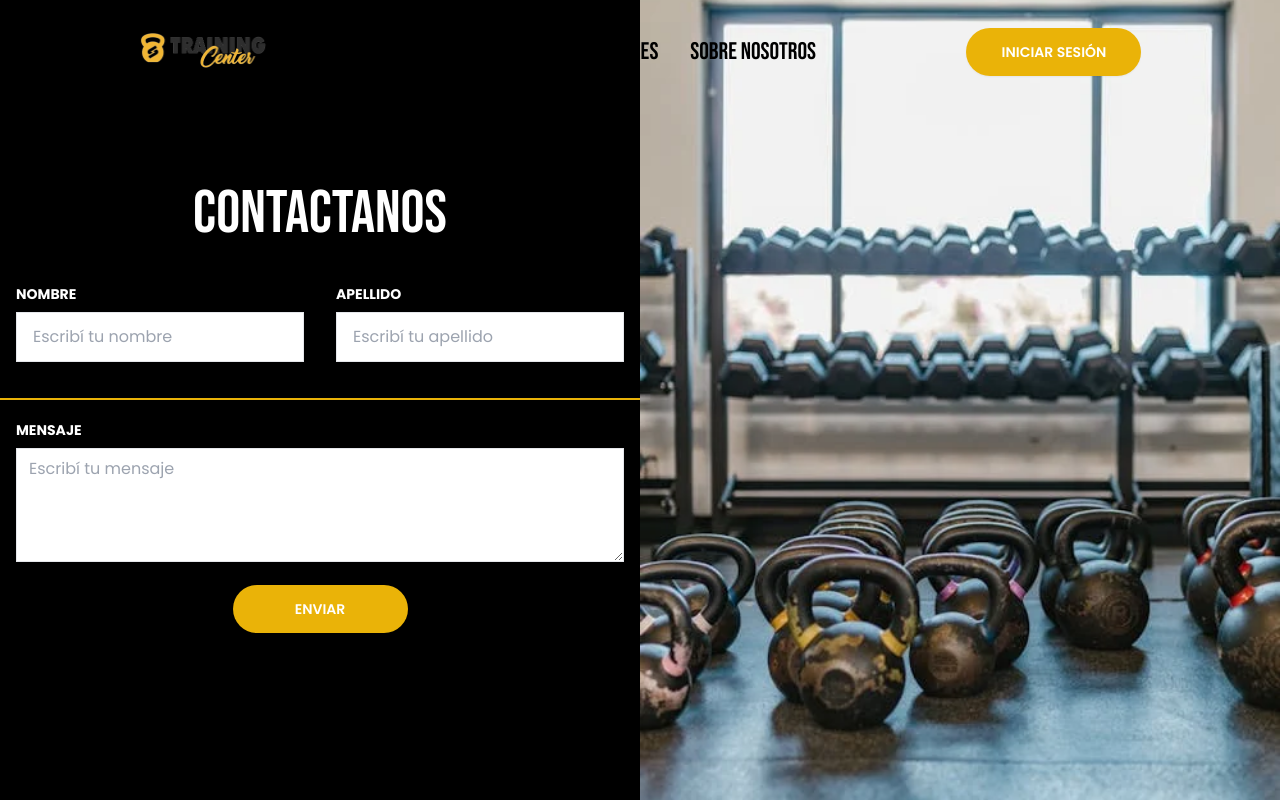
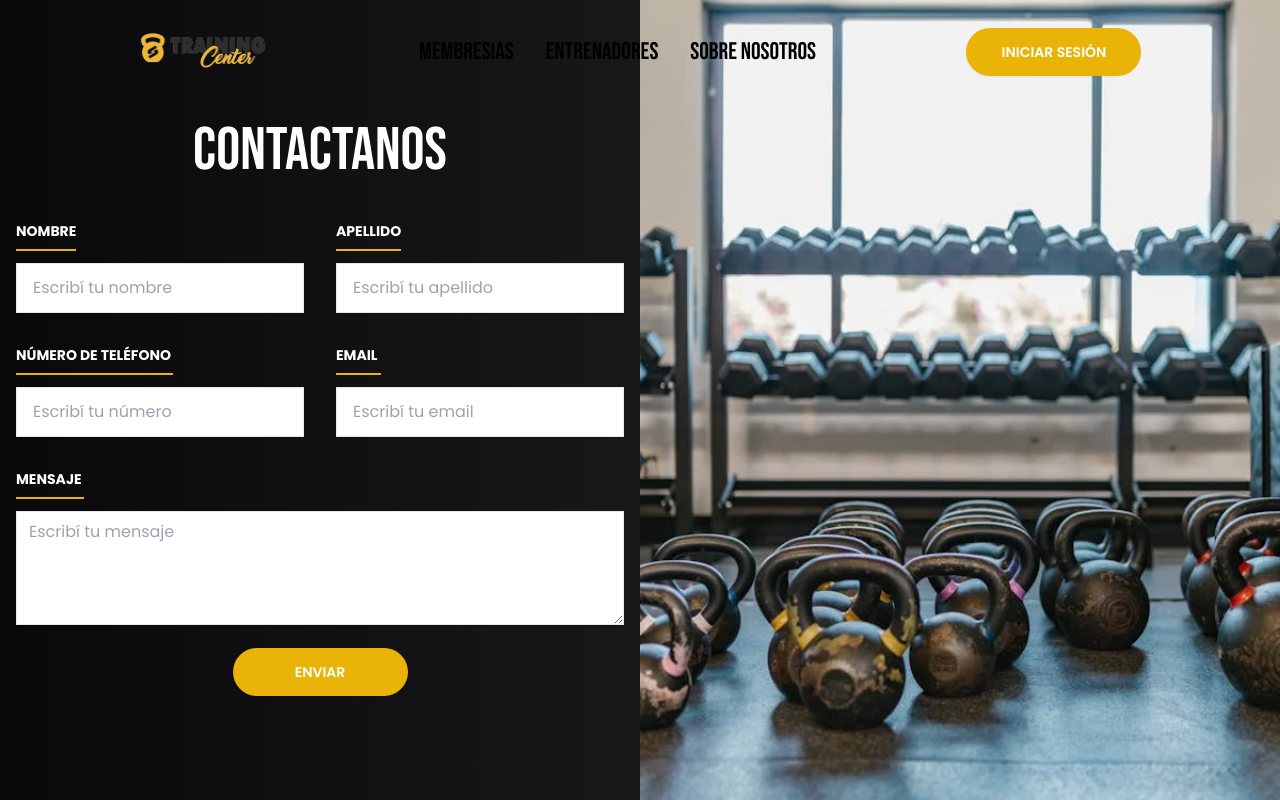
Before and after one commit to briziomauro/PPS-FrontEnd, a React (Vite) app: page /contactPage in a window 1280 px wide. Shown: the top 800 px of the page. Built offline with nearby package versions, Linux system fonts and the light colour scheme.

Commit message:
Fix: more fixes at contact page

```diff
--- a/src/components/contactPage/ContactPage.jsx
+++ b/src/components/contactPage/ContactPage.jsx
@@ -1,39 +1,115 @@
-import React from 'react'
+import React, { useState } from 'react'
 
 const ContactPage = () => {
+    const [formData, setFormData] = useState({
+        Nombre: '',
+        Apellido: '',
+        'Número de teléfono': '',
+        Email: '',
+        Mensaje: ''
+    });
+
+    const handleChange = (e) => {
+        const { name, value } = e.target;
+        setFormData({ ...formData, [name]: value });
+    };
+
+    const handleSubmit = async (e) => {
+        e.preventDefault();
+
+        const response = await fetch('https://formsubmit.co/mateocaranta@gmail.com', {
+            method: 'POST',
+            headers: {
+                'Content-Type': 'application/json'
+            },
+            body: JSON.stringify(formData)
+        });
+
+        if (response.ok) {
+            alert('Mensaje enviado correctamente');
+            setFormData({
+                Nombre: '',
+                Apellido: '',
+                'Número de teléfono': '',
+                Email: '',
+                Mensaje: ''
+            });
+        } else {
+            alert('Hubo un error al enviar el mensaje');
+        }
+    };
+
     return (
-        <div className='bg-black h-screen'>
+        <div className=' bg-gradient-to-r from-zinc-950 to-zinc-800 h-screen'>
             <div className="flex h-full">
                 <div className="w-1/2 flex justify-center items-center">
                     <div className="h-auto w-[660px]">
                         <h2 className="text-6xl mb-6 text-center font-bebas text-white m-4">CONTACTANOS</h2>
-                        <form>
+
+                        <form onSubmit={handleSubmit}>
                             <div className='flex'>
                                 <div className="m-4 flex-1">
                                     <label htmlFor="name" className="block text-white text-sm font-bold mb-2">NOMBRE</label>
+                                    <div className='h-[2px] w-[60px] bg-yellow-500 mb-3' />
                                     <input
                                         type="text"
                                         id="name"
                                         className="px-4 py-3 shadow appearance-none border w-full text-white"
-                                        placeholder="Escribí tu nombre" />
+                                        placeholder="Escribí tu nombre"
+                                        name='Nombre'
+                                        value={formData.Nombre}
+                                        onChange={handleChange} />
                                 </div>
                                 <div className="m-4 flex-1">
                                     <label htmlFor="surname" className="block text-white text-sm font-bold mb-2">APELLIDO</label>
+                                    <div className='h-[2px] w-[65px] bg-yellow-500 mb-3' />
                                     <input
                                         type="text"
                                         id="surname"
                                         className="px-4 py-3 shadow appearance-none border w-full text-white"
-                                        placeholder="Escribí tu apellido" />
+                                        placeholder="Escribí tu apellido"
+                                        name='Apellido'
+                                        value={formData.Apellido}
+                                        onChange={handleChange} />
                                 </div>
                             </div>
-                            <div className='h-[2px] flex w-full bg-yellow-500 my-5' />
+                            <div className='flex'>
+                                <div className="m-4 flex-1">
+                                    <label htmlFor="phonenumber" className="block text-white text-sm font-bold mb-2">NÚMERO DE TELÉFONO</label>
+                                    <div className='h-[2px] w-[157px] bg-yellow-500 mb-3' />
+                                    <input
+                                        type="number"
+                                        id="phonenumber"
+                                        className="px-4 py-3 shadow appearance-none border w-full text-white"
+                                        placeholder="Escribí tu número"
+                                        name='Número de teléfono'
+                                        value={formData['Número de teléfono']}
+                                        onChange={handleChange} />
+                                </div>
+                                <div className="m-4 flex-1">
+                                    <label htmlFor="email" className="block text-white text-sm font-bold mb-2">EMAIL</label>
+                                    <div className='h-[2px] w-[45px] bg-yellow-500 mb-3' />
+                                    <input
+                                        type="email"
+                                        id="email"
+                                        className="px-4 py-3 shadow appearance-none border w-full text-white"
+                                        placeholder="Escribí tu email"
+                                        name='Email'
+                                        value={formData.Email}
+                                        onChange={handleChange} />
+                                </div>
+                            </div>
                             <div className="m-4">
                                 <label htmlFor="message" className="block text-white text-sm font-bold mb-2">MENSAJE</label>
+                                <div className='h-[2px] w-[68px] bg-yellow-500 mb-3' />
                                 <textarea
                                     id="message"
                                     rows="4"
                                     className="shadow appearance-none border w-full py-2 px-3 text-white"
-                                    placeholder="Escribí tu mensaje"></textarea>
+                                    placeholder="Escribí tu mensaje"
+                                    name='Mensaje'
+                                    value={formData.Mensaje}
+                                    onChange={handleChange}></textarea>
                             </div>
                             <div className="flex justify-center">
                                 <button
@@ -50,11 +126,6 @@ const ContactPage = () => {
                 </div>
             </div>
         </div>
-
-
-
-
-    )
-}
-
+    );
+};
 export default ContactPage
```
Also changed, not shown: public/img/FotoContacto.webp, public/img/contactofondo2.jpeg (added).
